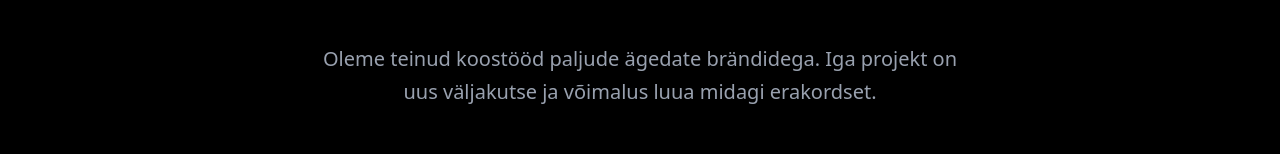
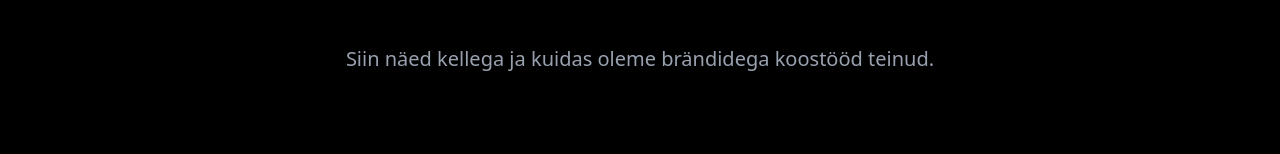
Before and after one commit to Kozippp/sisumaja, a Next.js app: page /tehtud-tood in a window 1280 px wide. Shown: the part 213-367 px from the top of the page. Built offline with nearby package versions, Linux system fonts and the light colour scheme; no server answers; the database is empty.

Commit message:
Update copy on tehtud toöd page intro

```diff
--- a/src/app/tehtud-tood/page.tsx
+++ b/src/app/tehtud-tood/page.tsx
@@ -31,7 +31,7 @@ export default async function WorkPage() {
         <div className="text-center mb-20">
           <h1 className="text-6xl md:text-8xl font-black text-white mb-8 uppercase tracking-tighter">Tehtud tööd</h1>
           <p className="text-xl text-gray-400 max-w-2xl mx-auto leading-relaxed">
-            Oleme teinud koostööd paljude ägedate brändidega. Iga projekt on uus väljakutse ja võimalus luua midagi erakordset.
+            Siin näed kellega ja kuidas oleme brändidega koostööd teinud.
           </p>
         </div>
 
```
